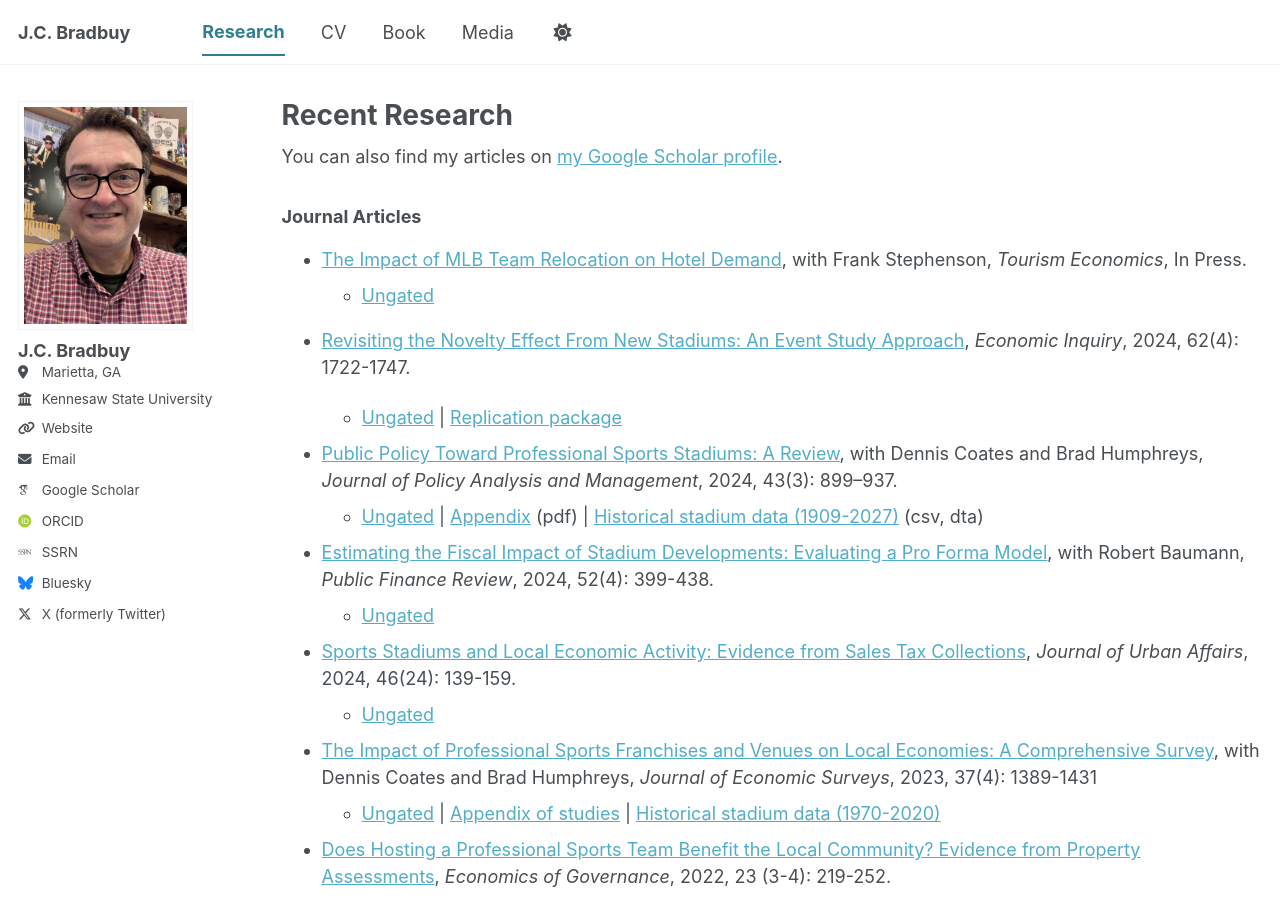
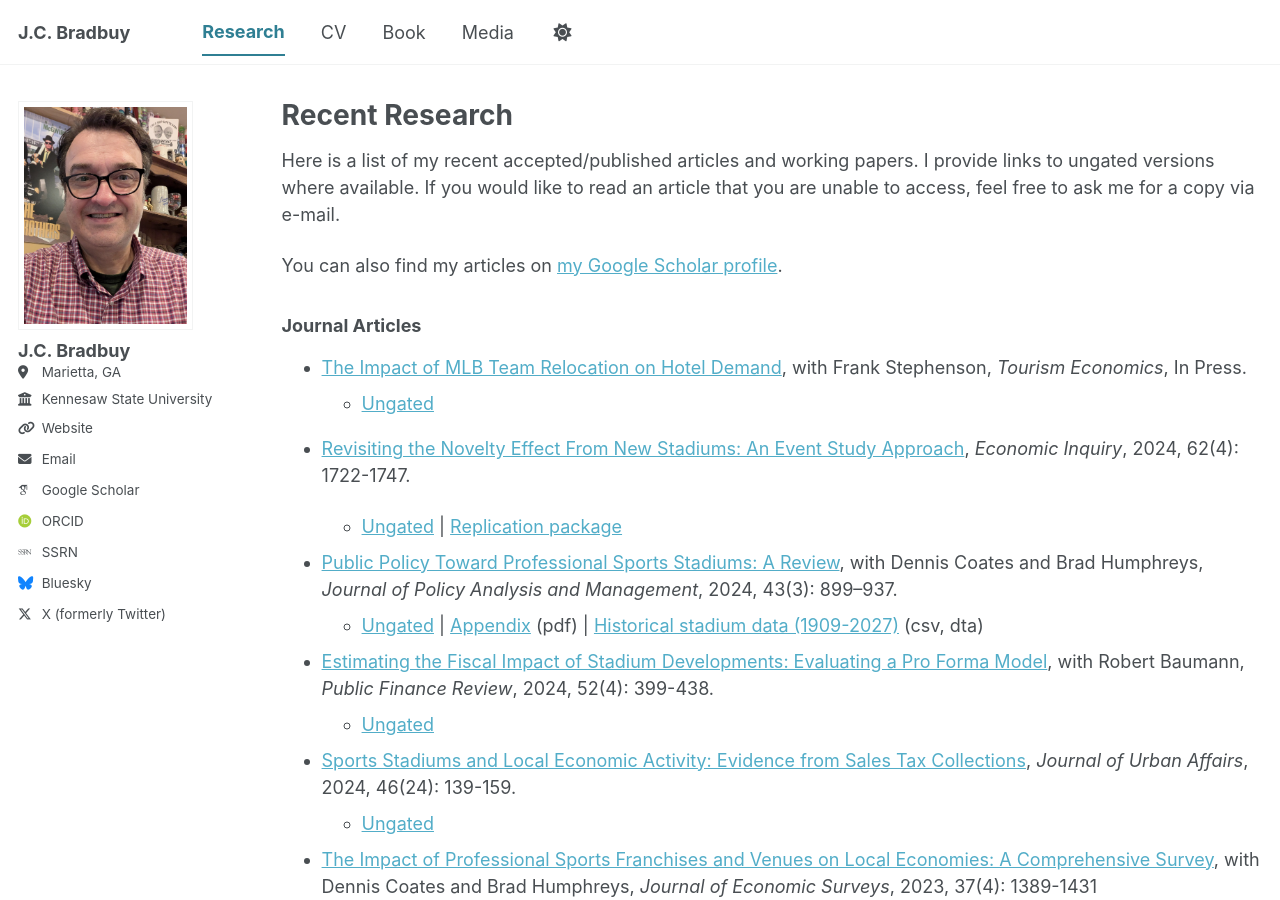
Before and after one commit to jcbradbury/jcbradbury.github.io, a Jekyll site: the page built from _pages/research.md, in a window 1280 px wide and 900 px high. Built offline with Jekyll 4.4.1, drawn with Linux system fonts in a browser that asks for light colours; some web fonts are replaced; a script bundle is joined from its source files by our own code; library files that are not in the unit come from our copies.

Commit message:
Update research.md

```diff
--- a/_pages/research.md
+++ b/_pages/research.md
@@ -4,6 +4,7 @@
 permalink: /research/
 author_profile: true
 ---
+Here is a list of my recent accepted/published articles and working papers. I provide links to ungated versions where available. If you would like to read an article that you are unable to access, feel free to ask me for a copy via e-mail.
 
 {% if site.author.googlescholar %}
   <div class="wordwrap">You can also find my articles on <a href="{{site.author.googlescholar}}">my Google Scholar profile</a>.</div>
@@ -65,6 +66,7 @@
     - [Ungated](https://journals.sagepub.com/doi/pdf/10.1177/1527002517696958?casa_token=jp8An5EJz5wAAAAA:uxpAF4dM-lExpznU8iUthOY5xy-ysXWpYmY_Jg1On9fOSQc3RtS24Mq6tMcmyiCqzSDXiLr5-h5R8Q)
 
 - [Hired To Be Fired: The Publicity Value of Managers](http://onlinelibrary.wiley.com/doi/10.1002/mde.2834/full), *Managerial and Decision Economics*, 2017, 38: 929-940.
+    - [Ungated](https://onlinelibrary.wiley.com/share/7WWT7JJKPYP32X6SBDBI?target=10.1002/mde.2834)
 
 - [Monopsony and Competition: The Impact of Rival Leagues on Player Salaries during the Early Days of Baseball](http://www.sciencedirect.com/science/article/pii/S0014498317300116), *Explorations in Economic History*,  2017, 65: 55-67.
     - [Associated Data](https://www.openicpsr.org/openicpsr/project/100390/version/V1/view)
```
